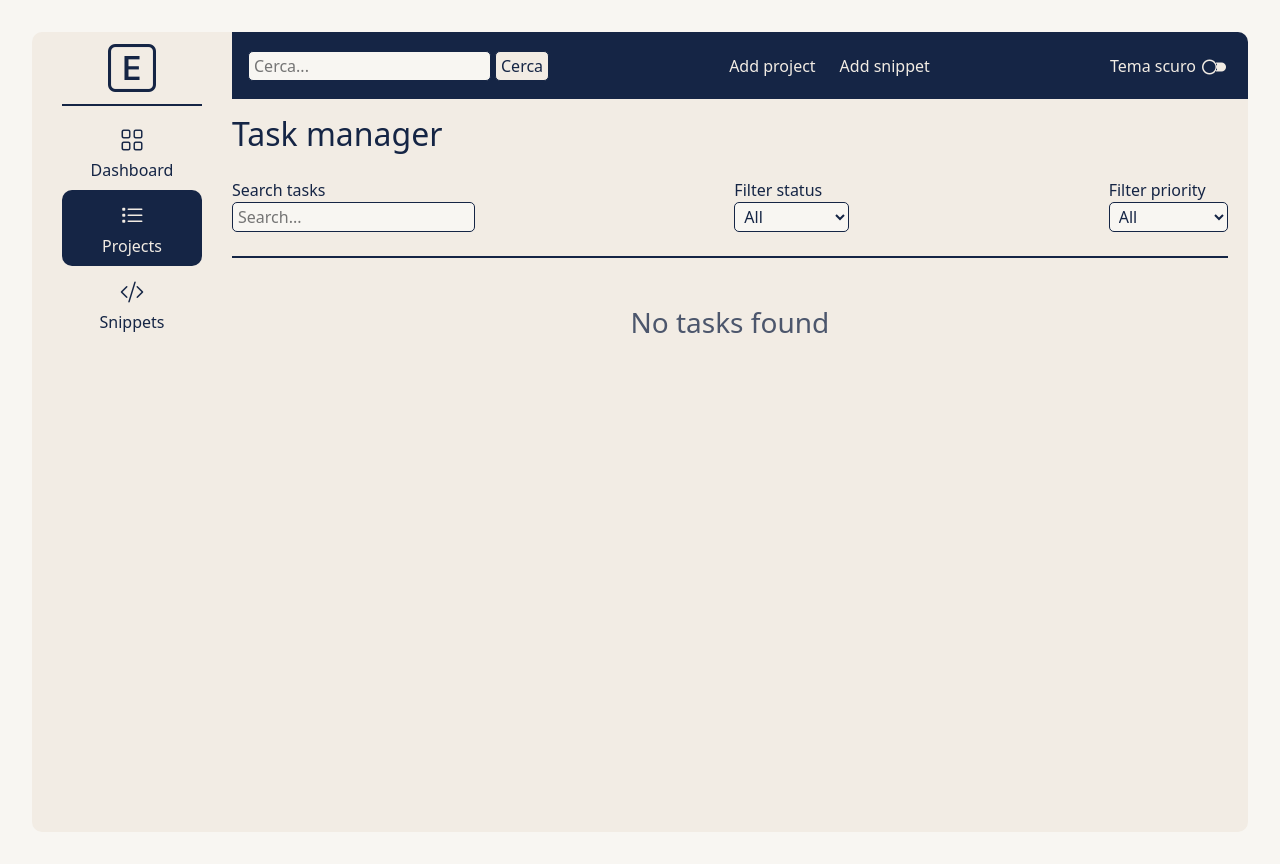
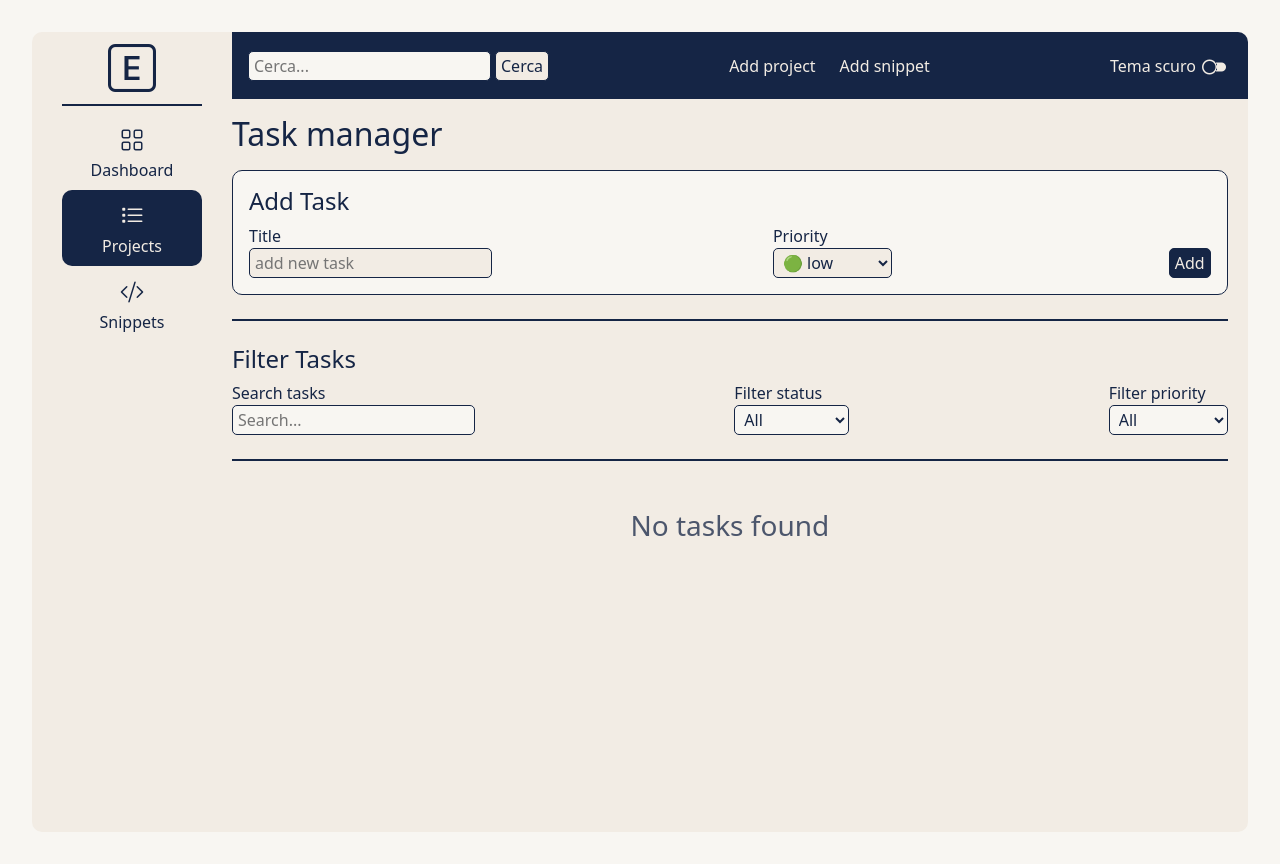
Before and after one commit to VincenzoLivigni/devflow-dashboard, a React (Vite) app: page /projects/1 in a window 1280 px wide. Built offline with nearby package versions, Linux system fonts and the light colour scheme.

Commit message:
feat: add task edit overlay with update functionality

```diff
--- a/src/components/tasks/TaskFilters.jsx
+++ b/src/components/tasks/TaskFilters.jsx
@@ -2,8 +2,9 @@ export default function TaskFilters({ search, setSearch, statusFilter, setStatus
 
     return (
         <>
+            <div className="separator2"></div>
+            <h4>Filter Tasks</h4>
             <section className="top">
-
                 <div>
                     <span className="d-flex fw-medium">Search tasks</span>
                     <input
--- a/src/components/tasks/TaskItem.jsx
+++ b/src/components/tasks/TaskItem.jsx
@@ -1,4 +1,20 @@
+import { useContext, useState } from "react";
+import { GlobalContext } from "../../contexts/GlobalContext";
+
 export default function TaskItem({ task, toggleCompleted, deleteTask }) {
+
+    const { modifyTask } = useContext(GlobalContext)
+
+    const [isOpen, setIsOpen] = useState(false)
+    const [modifyTitle, setModifyTitle] = useState(task.title)
+    const [priority, setPriority] = useState(task.priority)
+
+    function handleSave() {
+        if (!modifyTitle.trim()) return
+
+        modifyTask(task.id, modifyTitle, priority)
+        setIsOpen(false)
+    }
 
     const choosePriority = {
         low: "🟢 low",
@@ -7,6 +23,7 @@ export default function TaskItem({ task, toggleCompleted, deleteTask }) {
     };
 
     return (
+        <>
             <li className="task-item">
                 <div className="task-left" onClick={() => toggleCompleted(task.id)}>
                     <span className="me-2">{task.completed ? "✅" : "❌"}</span>
@@ -15,8 +32,46 @@ export default function TaskItem({ task, toggleCompleted, deleteTask }) {
 
                 <div className="task-right">
                     <small className="me-3">{choosePriority[task.priority]}</small>
+                    <button className=" btn secondary me-2" onClick={() => setIsOpen(true)}>Edit</button>
                     <button className="btn secondary" onClick={() => deleteTask(task.id)}>Delete</button>
                 </div>
             </li>
+
+            {
+                isOpen && (
+                    <div className="overlay-task">
+                        <div className="overlay-content">
+                            <h3>Edit Task</h3>
+
+                            <button className="close-overlay" onClick={() => setIsOpen(false)}>
+                                <i className="bi bi-x fs-5"></i>
+                            </button>
+
+                            <label className="fw-medium mt-3 mb-1">Title</label>
+                            <input
+                                value={modifyTitle}
+                                onChange={(e) => setModifyTitle(e.target.value)}
+                            />
+
+                            <label className="fw-medium mt-3 mb-1">Priority</label>
+                            <select
+                                value={priority}
+                                onChange={(e) => setPriority(e.target.value)}
+                            >
+                                <option value="low">🟢 low</option>
+                                <option value="medium">🟡 medium</option>
+                                <option value="high">🔴 high</option>
+                            </select>
+
+                            <div className="mt-3">
+                                <button className="btn primary me-2" onClick={handleSave}>Save</button>
+                                <button className="btn primary" onClick={() => setIsOpen(false)}>Cancel</button>
+                            </div>
+                        </div>
+                    </div>
+
                 )
             }
+        </>
+    )
+}
--- a/src/contexts/GlobalContext.jsx
+++ b/src/contexts/GlobalContext.jsx
@@ -84,6 +84,12 @@ export function GlobalProvider({ children }) {
         )
     }
 
+    function modifyTask(id, title, priority) {
+        setTasks(prev => prev.map((t) => t.id === id
+            ? { ...t, title: title.trim(), priority } : t
+        ))
+    }
+
     // funzione rimuovi task
     function deleteTask(id) {
         setTasks(prev => prev.filter((t) => t.id !== id))
@@ -123,6 +129,7 @@ export function GlobalProvider({ children }) {
             modifyProject,
             deleteProject,
             addTask,
+            modifyTask,
             deleteTask,
             toggleCompleted,
             addSnippet,
--- a/src/index.css
+++ b/src/index.css
@@ -235,10 +235,31 @@ header a:hover {
 /* tasks */
 .top {
   width: 98%;
-  margin: 1.5rem 0 1rem;
+  margin: 0.5rem 0 1rem;
   border-radius: 10px;
   display: flex;
   justify-content: space-between;
+}
+
+.add-task {
+  width: 98%;
+  background-color: var(--bg);
+  border: 1px solid var(--text);
+  border-radius: 10px;
+  padding: 1rem;
+  margin: 1rem 0;
+}
+
+.task-form {
+  display: flex;
+  justify-content: space-between;
+  align-items: flex-end;
+  flex-wrap: wrap;
+}
+
+.task-form input,
+.task-form select {
+  background-color: var(--toggle-text);
 }
 
 .task-item {
@@ -295,6 +316,7 @@ pre {
 
 /* overlay snippet */
 .overlay-project,
+.overlay-task,
 .overlay-snippet {
   width: 100%;
   height: 100%;
--- a/src/pages/AddTask.jsx
+++ b/src/pages/AddTask.jsx
@@ -1,7 +1,7 @@
 import { useContext, useState } from "react";
 import { GlobalContext } from "../contexts/GlobalContext";
 
-export default function AddTask() {
+export default function AddTask({ projectId }) {
 
     const { addTask } = useContext(GlobalContext)
 
@@ -13,7 +13,7 @@ export default function AddTask() {
 
         if (!taskTitle.trim()) return
 
-        addTask(taskTitle, priority)
+        addTask(taskTitle, priority, projectId)
 
         setTaskTitle("")
         setPriority("low")
@@ -21,8 +21,9 @@ export default function AddTask() {
 
     return (
         <>
+            <section className="add-task">
+                <h4>Add Task</h4>
                 <form className="task-form" onSubmit={handleSubmit}>
-
                     <div>
                         <label className="d-flex fw-medium">Title</label>
                         <input
@@ -37,6 +38,7 @@ export default function AddTask() {
                     <div>
                         <label className="d-flex fw-medium">Priority</label>
                         <select
+                            className="select"
                             value={priority}
                             onChange={(e) => setPriority(e.target.value)}
                         >
@@ -48,6 +50,7 @@ export default function AddTask() {
 
                     <button className="btn primary" type="submit">Add</button>
                 </form>
+            </section>
         </>
     )
 }
--- a/src/pages/ProjectTasks.jsx
+++ b/src/pages/ProjectTasks.jsx
@@ -3,6 +3,7 @@ import { GlobalContext } from "../contexts/GlobalContext";
 import TaskList from "../components/tasks/TaskList"
 import TaskFilters from "../components/tasks/TaskFilters"
 import { useParams } from "react-router-dom";
+import AddTask from "./AddTask";
 
 
 export default function ProjectTasks() {
@@ -41,6 +42,8 @@ export default function ProjectTasks() {
         <>
             <h2 className="mt-3">Task manager</h2>
 
+            <AddTask projectId={projectId} />
+
             <TaskFilters
                 search={search}
                 setSearch={setSearch}
```
Lines whose indentation alone changed are shown as unchanged.
